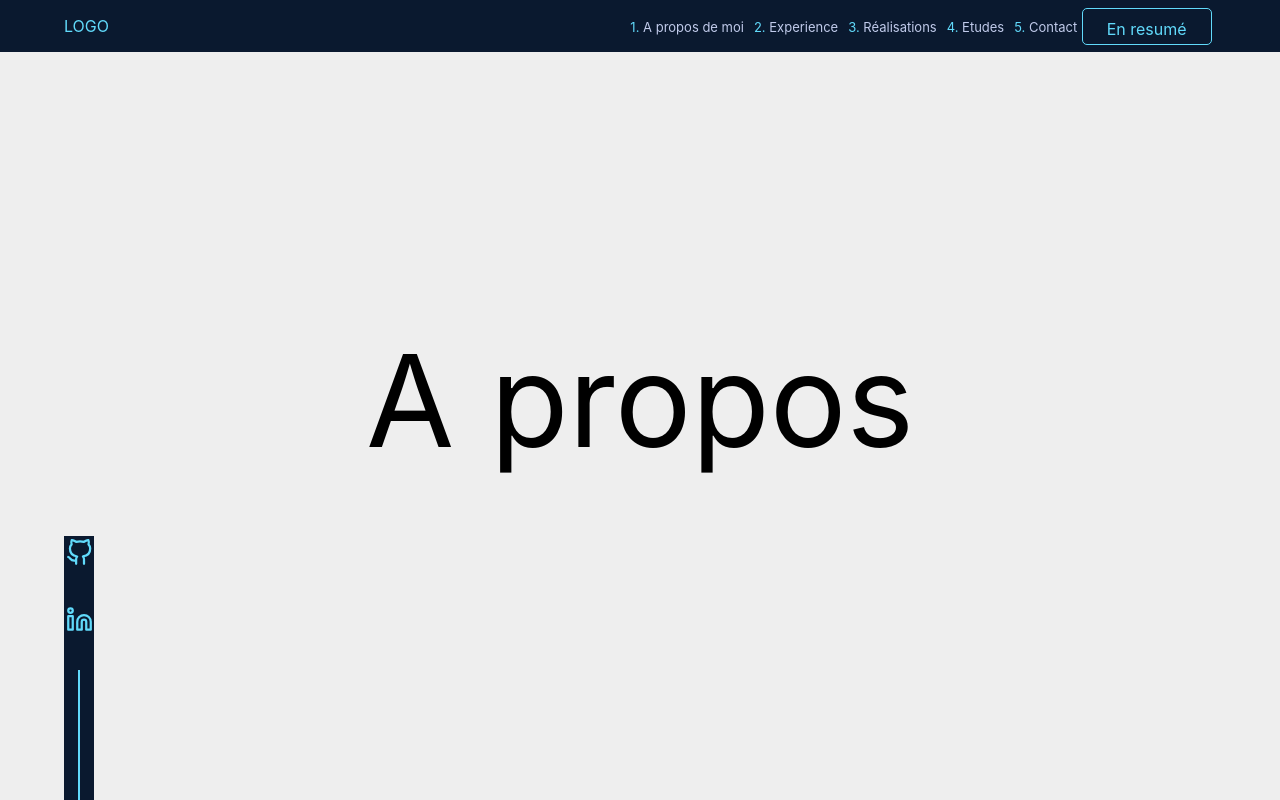
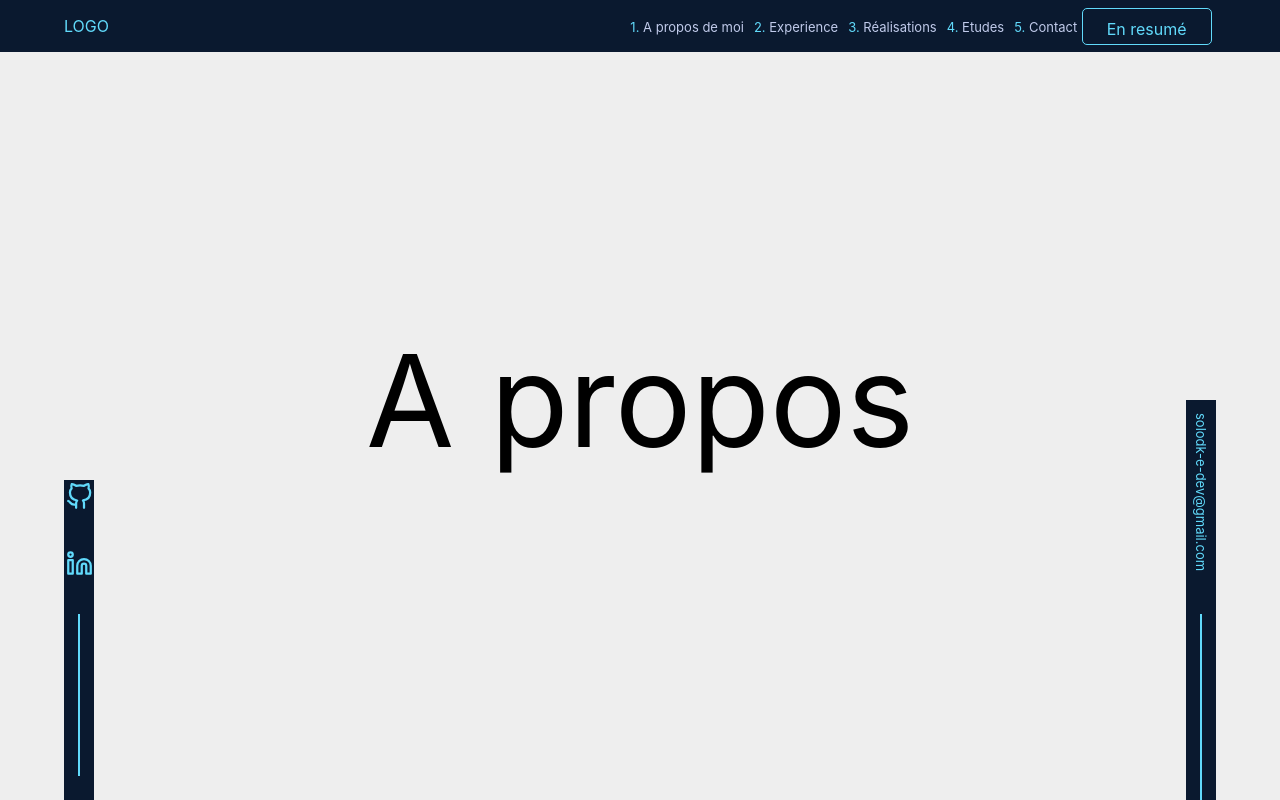
Before and after one commit to Solodk-E/website, a React (Create React App) app: page / in a window 1280 px wide. Shown: the top 800 px of the page. Built offline with nearby package versions, Linux system fonts and the light colour scheme.

Commit message:
preparation work

```diff
--- a/src/App.css
+++ b/src/App.css
@@ -39,15 +39,11 @@ section{
 
 }
 
-
-
 .ligneSommaire{
   display:inline;
   margin-left: 10px;
   font-size: small;
   color: #C1CBEB;
-
-
 }
 
 .ligneSommaire:hover{
@@ -86,7 +82,7 @@ section{
 
 }
 
-#finbarre{
+.finbarre{
 
   height:50%;
   width: 1%;
@@ -104,7 +100,7 @@ section{
   flex-direction: column;
   background-color: #0A192F;
   width: 30px;
-  height:33vh;
+  height:40vh;
   justify-content: flex-start;
   gap:30px;
 
@@ -118,3 +114,27 @@ color:#61DAFB;
 width: 90%;
 height:33px
 }
+
+#mailLink{
+  position: fixed;
+  bottom:0;
+  right: 5%;
+  display:flex;
+  flex-direction: column;
+  background-color: #0A192F;
+  width: 30px;
+  height:50vh;
+  justify-content: flex-start;
+  gap:30px;
+
+}
+
+.mailRedac{
+color:#61DAFB;
+writing-mode: vertical-rl;
+text-orientation: mixed;
+font-size: small;
+height:50%;
+align-self: center;
+
+}
--- a/src/App.js
+++ b/src/App.js
@@ -3,7 +3,7 @@ import { useEffect, useRef } from 'react';
 import { gsap} from 'gsap';
 import Navbar from './Navbar';
 import Social from './Social';
-
+import Mail from './Mail';
 
 function App() {
   return (
@@ -28,9 +28,7 @@ function App() {
           Contact
         </div>
       </section>
-      <section id="mailLink">
-        Lien mail
-      </section>
+      <Mail/>
       <Social/>
     </div>
   );
--- a/src/Mail.js
+++ b/src/Mail.js
@@ -3,7 +3,8 @@ import React from 'react'
 function Mail() {
   return (
     <section id="mailLink">
-        Lien mail
+        <div className="mailRedac">solodk-e-dev@gmail.com</div>
+        <div className="finbarre"></div>
       </section>
   )
 }
--- a/src/Social.js
+++ b/src/Social.js
@@ -7,7 +7,7 @@ function Social() {
     <section id="social">
       <a><FiGithub className="icon"/></a>
        <a><FiLinkedin className="icon"/></a>
-       <div id="finbarre"></div>
+       <div className="finbarre"></div>
     </section>
   )
 }
```
